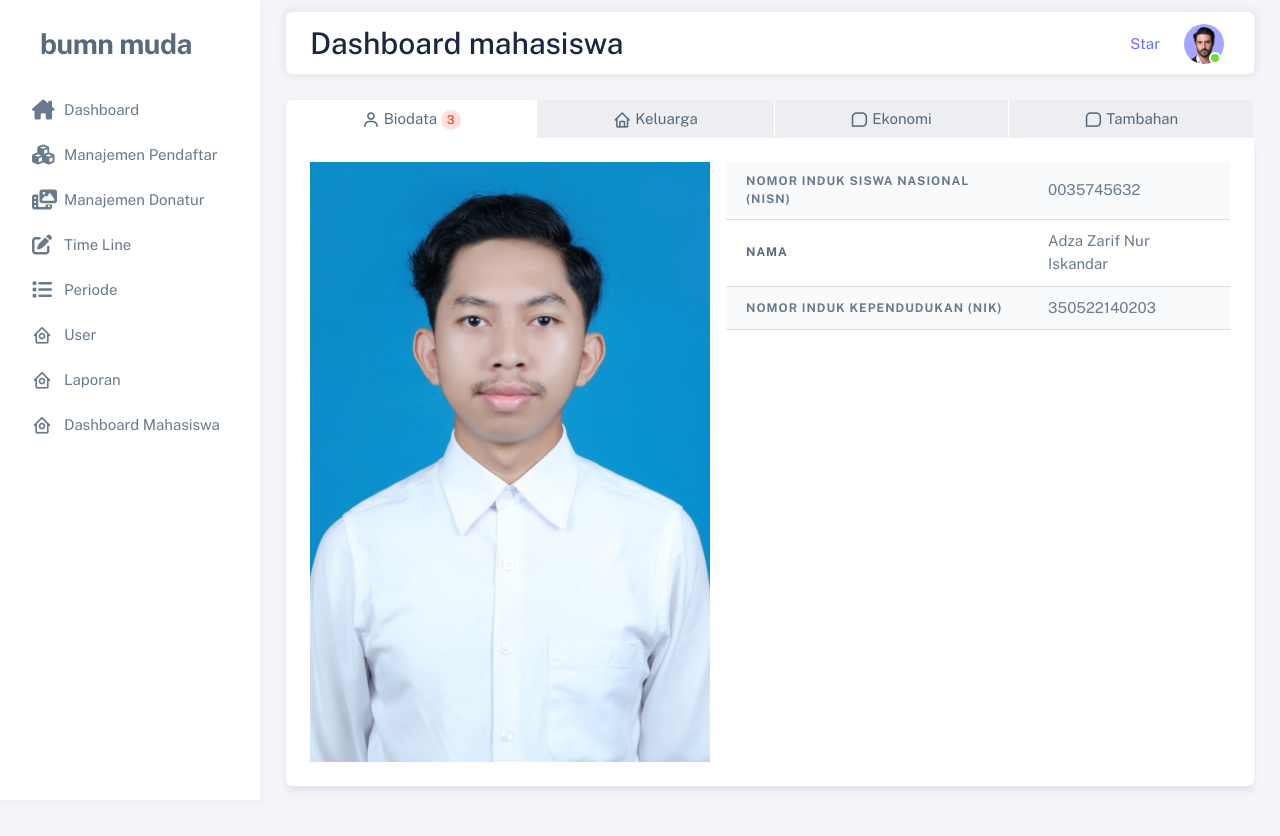
After one commit to Hackaton-SDGs-2024-Cozifar-Team/donasi-ukt-hackaton, a Laravel app: page /mahasiswa/dashboard in a window 1280 px wide. The commit adds this page. Run offline with Laravel 10, Linux system fonts and the light colour scheme; some libraries are stand-ins or nearby versions.

Commit message:
add: view dashboard mahasiswa

```diff
--- /dev/null
+++ b/app/Http/Controllers/Mahasiswa/DashboardMahasiswaController.php
@@ -0,0 +1,16 @@
+<?php
+
+namespace App\Http\Controllers\Mahasiswa;
+
+use App\Http\Controllers\Controller;
+use Illuminate\Http\Request;
+
+class DashboardMahasiswaController extends Controller
+{
+    public function index()
+    {
+        return view("mahasiswa.dashboard",[
+            "title"=> "Dashboard mahasiswa"
+        ]);
+    }
+}
--- a/resources/views/admin/component/sidebar.blade.php
+++ b/resources/views/admin/component/sidebar.blade.php
@@ -59,5 +59,12 @@
           <div data-i18n="Analytics">Laporan</div>
         </a>
       </li>
+
+      <li class="menu-item @active('mahasiswa.index')">
+        <a href="{{ route('mahasiswa.index') }}" class="menu-link">
+          <i class="menu-icon tf-icons bx bx-home-circle"></i>
+          <div data-i18n="Analytics">Dashboard Mahasiswa</div>
+        </a>
+      </li>
     </ul>
   </aside>
--- /dev/null
+++ b/resources/views/mahasiswa/dashboard.blade.php
@@ -0,0 +1,91 @@
+@extends('admin.template')
+@section('content')
+    <div class="container-xxl flex-grow-1 container-p-y">
+
+
+
+
+        <div class="nav-align-top mb-4">
+            <ul class="nav nav-tabs nav-fill" role="tablist">
+                <li class="nav-item">
+                    <button type="button" class="nav-link active" role="tab" data-bs-toggle="tab"
+                        data-bs-target="#navs-justified-home" aria-controls="navs-justified-home" aria-selected="true">
+                        <i class="tf-icons bx bx-user"></i> Biodata
+                        <span class="badge rounded-pill badge-center h-px-20 w-px-20 bg-label-danger">3</span>
+                    </button>
+                </li>
+                <li class="nav-item">
+                    <button type="button" class="nav-link" role="tab" data-bs-toggle="tab"
+                        data-bs-target="#navs-justified-profile" aria-controls="navs-justified-profile"
+                        aria-selected="false">
+                        <i class="tf-icons bx bx-home"></i> Keluarga
+                    </button>
+                </li>
+                <li class="nav-item">
+                    <button type="button" class="nav-link" role="tab" data-bs-toggle="tab"
+                        data-bs-target="#navs-justified-messages" aria-controls="navs-justified-messages"
+                        aria-selected="false">
+                        <i class="tf-icons bx bx-message-square"></i> Ekonomi
+                    </button>
+                </li>
+                <li class="nav-item">
+                    <button type="button" class="nav-link" role="tab" data-bs-toggle="tab"
+                        data-bs-target="#navs-justified-messages" aria-controls="navs-justified-messages"
+                        aria-selected="false">
+                        <i class="tf-icons bx bx-message-square"></i> Tambahan
+                    </button>
+                </li>
+            </ul>
+            <div class="tab-content">
+                <div class="tab-pane fade show active" id="navs-justified-home" role="tabpanel">
+                    <div class="d-flex gap-3">
+
+                        <img src="{{ asset('images/profile.JPG') }}" width="400px" alt="">
+                        <div class="w-100">
+
+                            <table class="table table-striped">
+                                <tbody>
+                                    <tr>
+                                        <th><strong>Nomor Induk Siswa Nasional (NISN)</strong></th>
+                                        <td>0035745632</td>
+                                    </tr>
+                                    <tr>
+                                        <th><strong>Nama</strong></th>
+                                        <td>Adza Zarif Nur Iskandar</td>
+                                    </tr>
+                                    <tr>
+                                        <th><strong>Nomor Induk Kependudukan (NIK)</strong></th>
+                                        <td>350522140203</td>
+                                    </tr>
+                                </tbody>
+                            </table>
+                        </div>
+                    </div>
+                </div>
+                <div class="tab-pane fade" id="navs-justified-profile" role="tabpanel">
+                    <p>
+                        Donut dragée jelly pie halvah. Danish gingerbread bonbon cookie wafer candy oat cake ice
+                        cream. Gummies halvah tootsie roll muffin biscuit icing dessert gingerbread. Pastry ice cream
+                        cheesecake fruitcake.
+                    </p>
+                    <p class="mb-0">
+                        Jelly-o jelly beans icing pastry cake cake lemon drops. Muffin muffin pie tiramisu halvah
+                        cotton candy liquorice caramels.
+                    </p>
+                </div>
+                <div class="tab-pane fade" id="navs-justified-messages" role="tabpanel">
+                    <p>
+                        Oat cake chupa chups dragée donut toffee. Sweet cotton candy jelly beans macaroon gummies
+                        cupcake gummi bears cake chocolate.
+                    </p>
+                    <p class="mb-0">
+                        Cake chocolate bar cotton candy apple pie tootsie roll ice cream apple pie brownie cake. Sweet
+                        roll icing sesame snaps caramels danish toffee. Brownie biscuit dessert dessert. Pudding jelly
+                        jelly-o tart brownie jelly.
+                    </p>
+                </div>
+            </div>
+        </div>
+
+    </div>
+@endsection
--- a/routes/web.php
+++ b/routes/web.php
@@ -7,6 +7,7 @@ use App\Http\Controllers\Admin\ReportController;
 use App\Http\Controllers\Admin\SubmissionController;
 use App\Http\Controllers\Admin\TimelineController;
 use App\Http\Controllers\Admin\UserController;
+use App\Http\Controllers\Mahasiswa\DashboardMahasiswaController;
 use Illuminate\Support\Facades\Route;
 
 /*
@@ -29,3 +30,7 @@ Route::prefix('admin')->group(function () {
     Route::get('/user',[UserController::class,'index'])->name('user.index');
     Route::get('/report',[ReportController::class,'index'])->name('report.index');
 });
+
+Route::prefix('mahasiswa')->group(function () {
+    Route::get('/dashboard',[DashboardMahasiswaController::class,'index'])->name('mahasiswa.index');
+});
```
Also changed, not shown: public/images/profile.JPG (added).
